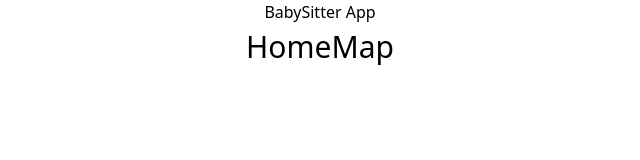
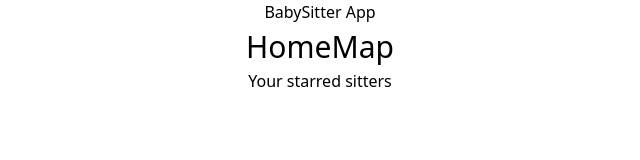
Before and after one commit to tcunningham203/babysitter-finder, a React (Create React App) app in the folder client/: page /bookmarks in a window 1280 px wide. Shown: the top 160 px of the page, without its empty margins (320-960 px from the left). Built offline with nearby package versions, Linux system fonts and the light colour scheme.

Commit message:
creates bookmarks page (bare) and creates route for bookmarks page

```diff
--- a/client/src/App.js
+++ b/client/src/App.js
@@ -1,6 +1,7 @@
 import Map from "./components/Map";
 import './App.css';
 import Home from "./components/Home";
+import Bookmarks from "./components/pages/Bookmarked";
 import {Routes, Route} from 'react-router-dom'
 import Header from "./components/Header";
 
@@ -12,6 +13,7 @@ function App() {
 <Routes>
   <Route path="/" element={<Home/>}/>
   <Route path="/map" element={<Map />}/>
+  <Route path="/bookmarks" element={<Bookmarks/>}/>
 </Routes>
 
 
--- /dev/null
+++ b/client/src/components/pages/Bookmarked.js
@@ -0,0 +1,9 @@
+import React from "react";
+
+export default function Bookmarks () {
+    return (
+    <h1>Your starred sitters</h1>
+    // create card component
+    // maybe have cards on home page also used here
+    )
+}
```
